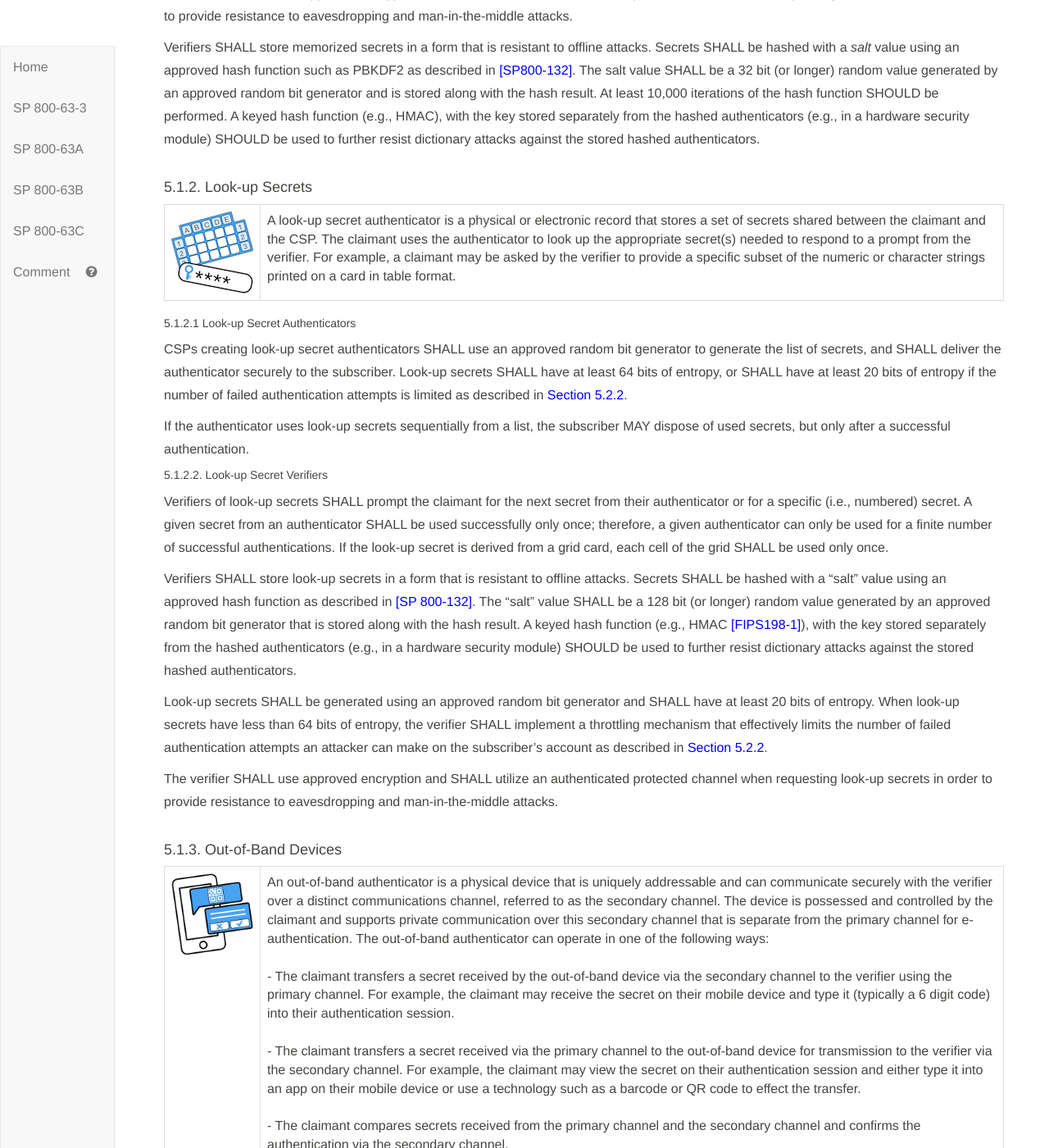
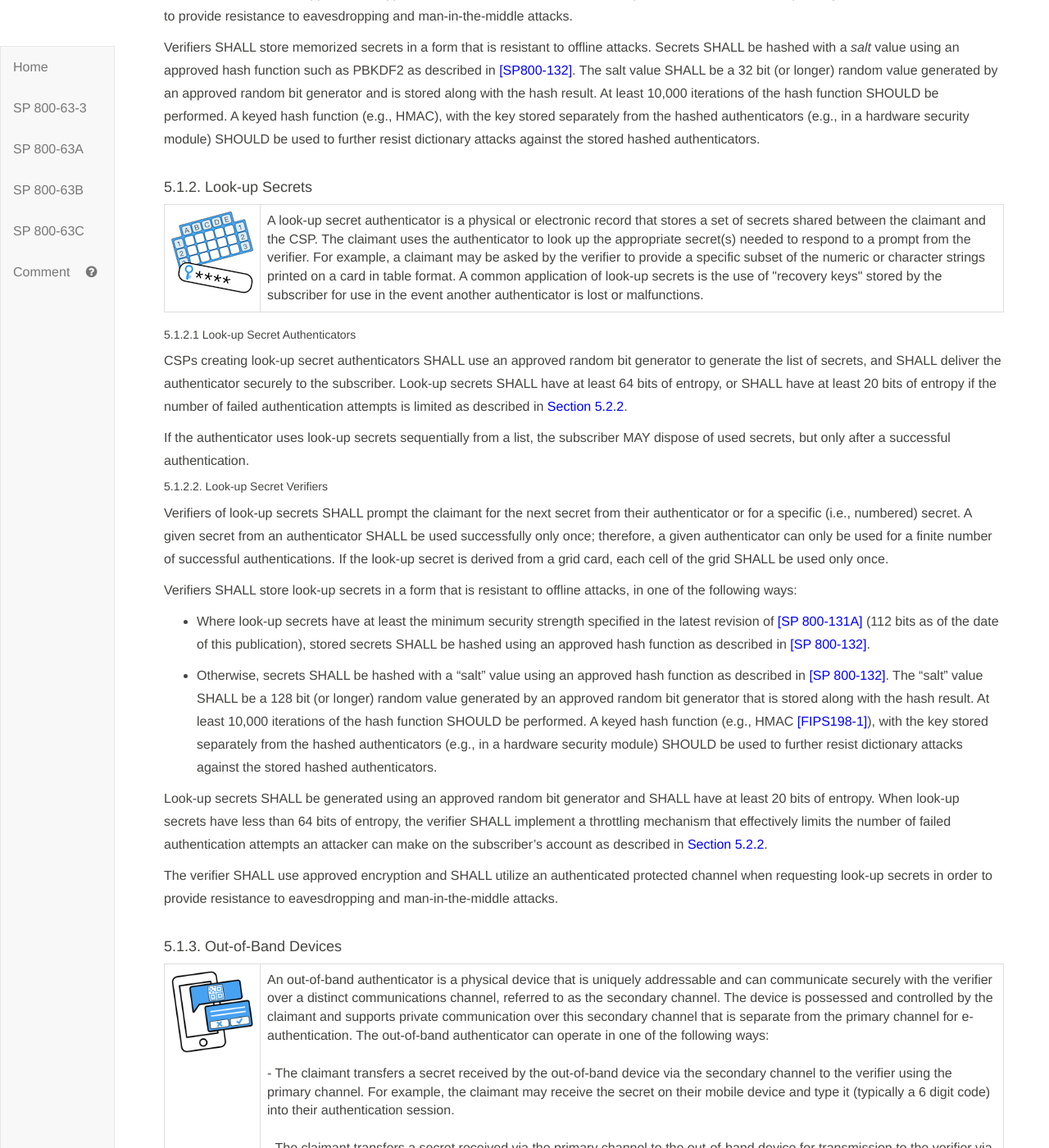
Before and after one commit to usnistgov/800-63-3, a Jekyll site: the page built from sp800-63b.md, in a window 1280 px wide and 1400 px high, scrolled down 25128 px. Shown: the whole window at 82% size. Built offline with Jekyll 4.4.1, drawn with Linux system fonts in a browser that asks for light colours; some of the changed text lies outside the part shown.

Commit message:
Minor tweak to verifier compromise resistance Allow simple hashing of sufficiently complex look-up secrets Cite recovery keys as example of look-up secrets

```diff
--- a/sp800-63b/sec5_authenticators.md
+++ b/sp800-63b/sec5_authenticators.md
@@ -55,7 +55,7 @@ Verifiers SHALL store memorized secrets in a form that is resistant to offline a
 <table style="width:100%">
   <tr>
     <td><img src="sp800-63b/media/Look-up-secrets.png" alt="authenticator" style="width: 100px;height: 100px;min-width:100px;min-height:100px;"/></td>
-    <td>A look-up secret authenticator is a physical or electronic record that stores a set of secrets shared between the claimant and the CSP. The claimant uses the authenticator to look up the appropriate secret(s) needed to respond to a prompt from the verifier. For example, a claimant may be asked by the verifier to provide a specific subset of the numeric or character strings printed on a card in table format.</td>
+    <td>A look-up secret authenticator is a physical or electronic record that stores a set of secrets shared between the claimant and the CSP. The claimant uses the authenticator to look up the appropriate secret(s) needed to respond to a prompt from the verifier. For example, a claimant may be asked by the verifier to provide a specific subset of the numeric or character strings printed on a card in table format. A common application of look-up secrets is the use of "recovery keys" stored by the subscriber for use in the event another authenticator is lost or malfunctions.</td>
   </tr>
   </table>
   </div>
@@ -69,7 +69,11 @@ If the authenticator uses look-up secrets sequentially from a list, the subscrib
 
 Verifiers of look-up secrets SHALL prompt the claimant for the next secret from their authenticator or for a specific (i.e., numbered) secret. A given secret from an authenticator SHALL be used successfully only once; therefore, a given authenticator can only be used for a finite number of successful authentications. If the look-up secret is derived from a grid card, each cell of the grid SHALL be used only once.
 
-Verifiers SHALL store look-up secrets in a form that is resistant to offline attacks. Secrets SHALL be hashed with a "salt" value using an approved hash function as described in [[SP 800-132]](#SP800-132). The "salt" value SHALL be a 128 bit (or longer) random value generated by an approved random bit generator that is stored along with the hash result. A keyed hash function (e.g., HMAC [[FIPS198-1]](#FIPS198-1)), with the key stored separately from the hashed authenticators (e.g., in a hardware security module) SHOULD be used to further resist dictionary attacks against the stored hashed authenticators.
+Verifiers SHALL store look-up secrets in a form that is resistant to offline attacks, in one of the following ways:
+
+* Where look-up secrets have at least the minimum security strength specified in the latest revision of [[SP 800-131A]](#SP800-131A) (112 bits as of the date of this publication), stored secrets SHALL be hashed using an approved hash function as described in [[SP 800-132]](#SP800-132).
+
+* Otherwise, secrets SHALL be hashed with a "salt" value using an approved hash function as described in [[SP 800-132]](#SP800-132). The "salt" value SHALL be a 128 bit (or longer) random value generated by an approved random bit generator that is stored along with the hash result. At least 10,000 iterations of the hash function SHOULD be performed. A keyed hash function (e.g., HMAC [[FIPS198-1]](#FIPS198-1)), with the key stored separately from the hashed authenticators (e.g., in a hardware security module) SHOULD be used to further resist dictionary attacks against the stored hashed authenticators.
 
 Look-up secrets SHALL be generated using an approved random bit generator and SHALL have at least 20 bits of entropy. When look-up secrets have less than 64 bits of entropy, the verifier SHALL implement a throttling mechanism that effectively limits the number of failed authentication attempts an attacker can make on the subscriber’s account as described in [Section 5.2.2](#throttle).
 
@@ -403,7 +407,7 @@ In situations where the verifier and CSP are separate entities (as shown by the
 
 Use of some types of authenticators requires that the verifier store a copy of the authenticator secret. For example, an OTP authenticator (described in Section 5.1.4) requires that the verifier independently generate the authenticator output for comparison against the value sent by the claimant. Because of the potential for the verifier to be compromised and stored secrets stolen, authentication protocols that do not require the verifier to persistently store secrets that could be used for authentication are considered stronger, and are described herein as being *verifier compromise resistant*. Note that such verifiers are not resistant to all attacks; a verifier could be compromised in a different way, such as to always accept a particular  authenticator output.
 
-Verifier compromise resistance can be achieved in different ways:
+Verifier compromise resistance can be achieved in different ways, for example:
 
 1. Use a cryptographic authenticator that requires that the verifier store a public key corresponding to a private key held by the authenticator.
 
```
